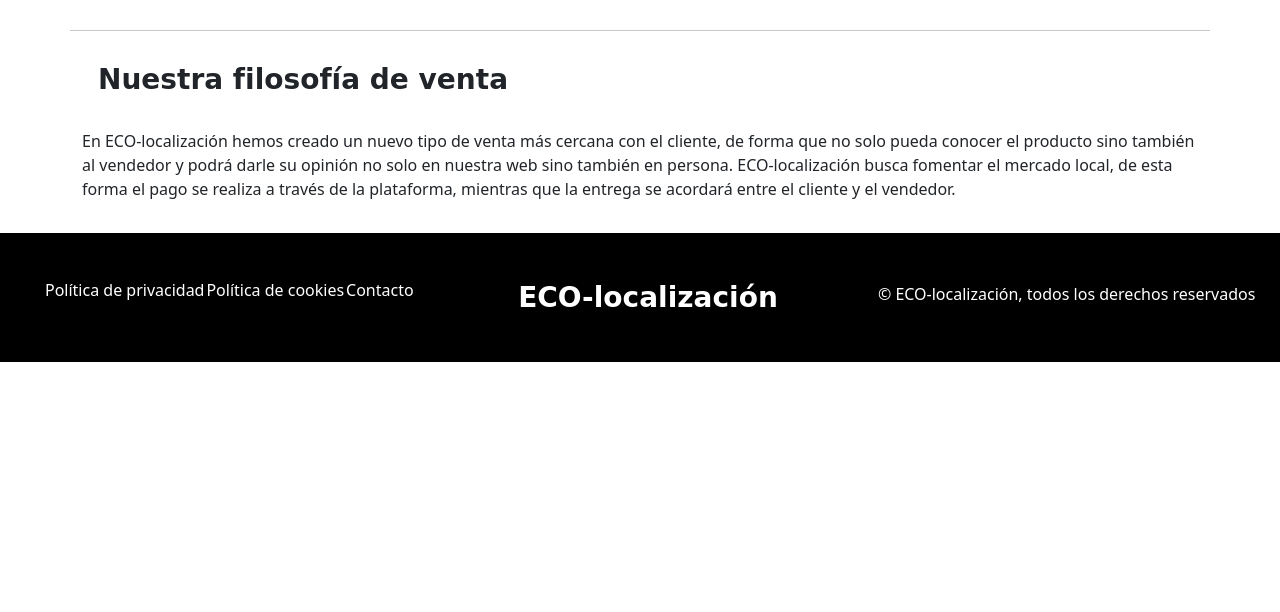
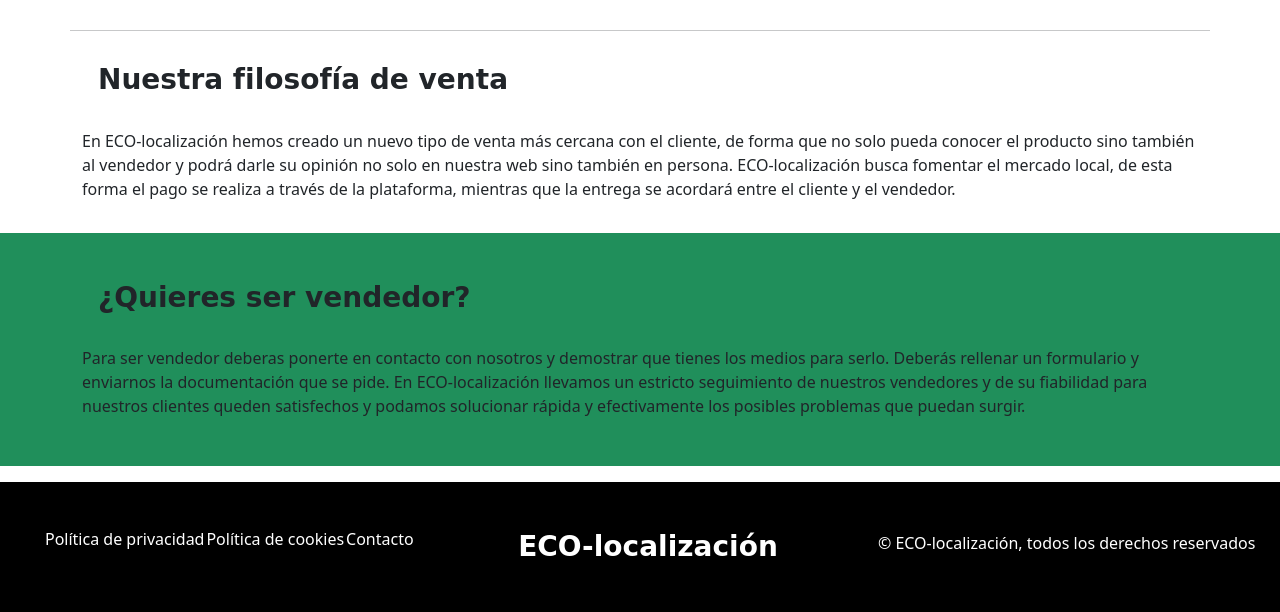
Before and after one commit to osunamaria/ECO-localizacion, a PHP site: page / in a window 1280 px wide. Shown: the part 879-1491 px from the top of the page. Before the commit the page ends 1241 px from the top, so only its background shows below. Run offline with PHP 8.4, Linux system fonts and the light colour scheme; some web fonts are replaced.

Commit message:
Ultimos cambios

```diff
--- a/css/inicio.css
+++ b/css/inicio.css
@@ -19,6 +19,10 @@ p{
     margin-bottom: 2rem;
 }
 
+.pregunta{
+    background-color: #208f5b;
+}
+
 .tamano{
     font-size:7rem;
     color: white;
--- a/index.php
+++ b/index.php
@@ -92,7 +92,18 @@
         </article>
     </section>
 
-                    <!-- añadir un section más con un video o algo asi -->
+    <section>
+        <article>
+            <div class="container-fluid pregunta mb-3 py-3">
+                <div class="container">
+                    <h3>¿Quieres ser vendedor?</h3>
+                    <p>Para ser vendedor deberas ponerte en contacto con nosotros y demostrar que tienes los medios para serlo. Deberás rellenar un formulario y enviarnos
+                    la documentación que se pide. En ECO-localización llevamos un estricto seguimiento de nuestros vendedores y de su fiabilidad para nuestros clientes queden satisfechos
+                    y podamos solucionar rápida y efectivamente los posibles problemas que puedan surgir.</p>
+                </div>
+            </div>
+        </article>
+    </section>
 
     <footer class="d-flex text-white cabecera">
         <div class="container-fluid py-3">
--- a/registro/index.php
+++ b/registro/index.php
@@ -105,7 +105,6 @@
                             <input type="tel" name="telefono" id="telefono" length="9" required>
                         </td>
                     </tr>
-                    <!-- rol vendedor o cliente -->
                     <tr>
                         <td colspan="2">
                             <input type="submit" value="Enviar">
```
Also changed, not shown: css/registro.css (+5 -4 lines).
